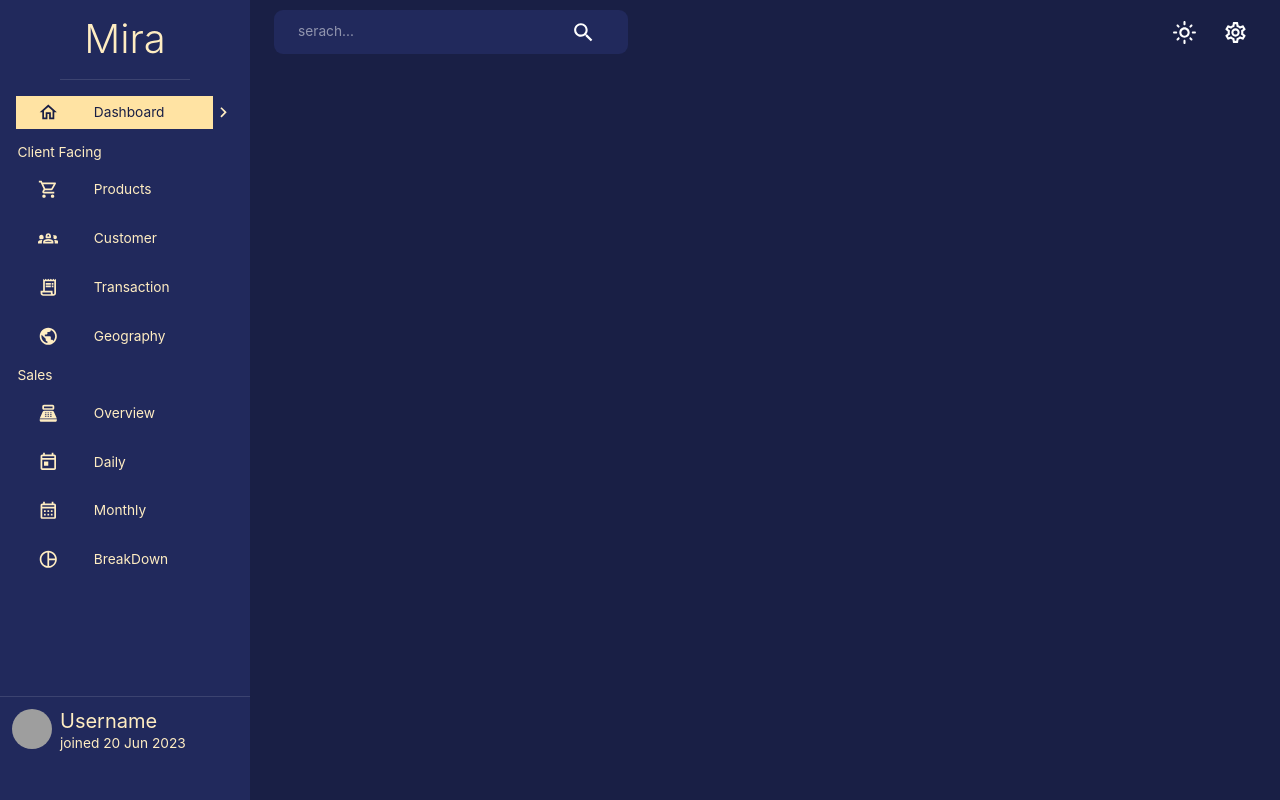
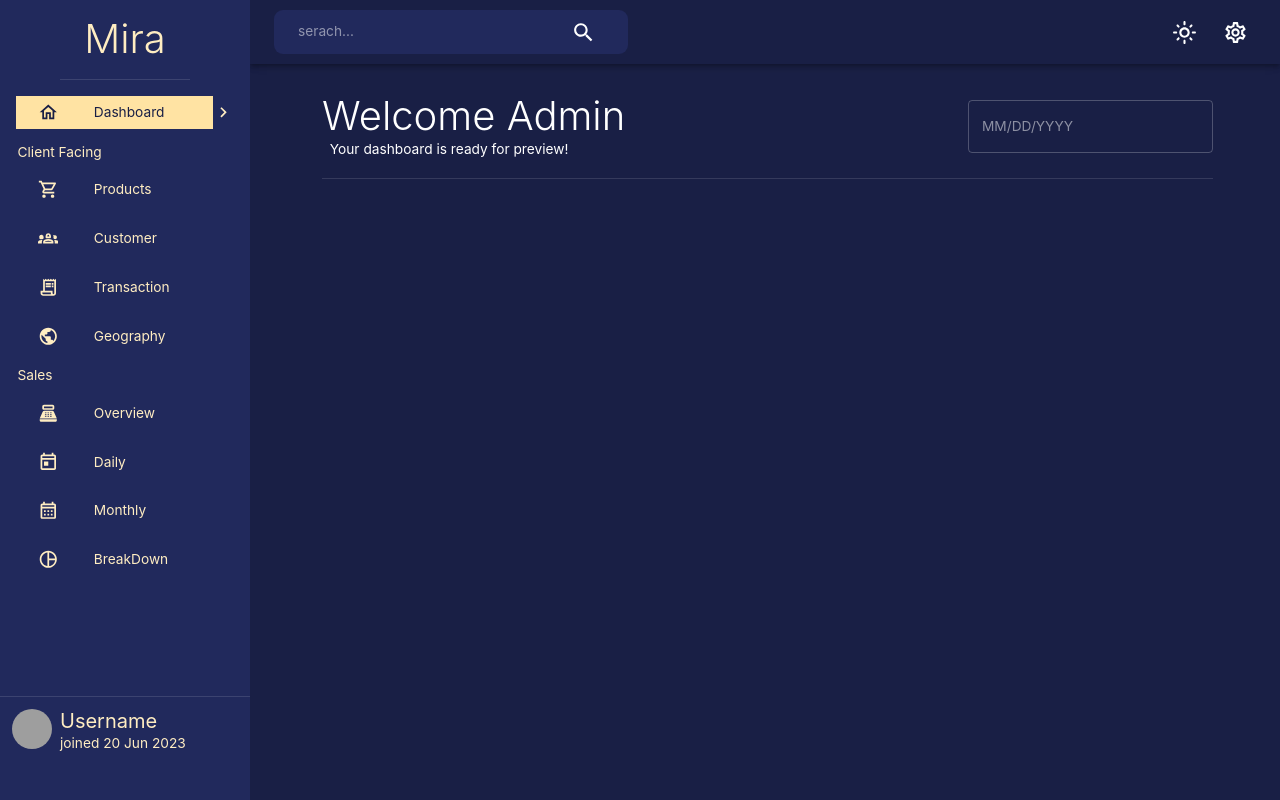
Before and after one commit to navneetthakor/miraadmin-app, a React (Create React App) app: page / in a window 1280 px wide. Built offline with nearby package versions, Linux system fonts and the light colour scheme; grey boxes are pictures that could not be loaded.

Commit message:
home Header set + Navbar sticky and shadow

```diff
--- a/package.json
+++ b/package.json
@@ -7,10 +7,12 @@
     "@emotion/styled": "^11.11.0",
     "@mui/icons-material": "^5.15.4",
     "@mui/material": "^5.15.4",
+    "@mui/x-date-pickers": "^6.19.0",
     "@reduxjs/toolkit": "^2.0.1",
     "@testing-library/jest-dom": "^5.17.0",
     "@testing-library/react": "^13.4.0",
     "@testing-library/user-event": "^13.5.0",
+    "dayjs": "^1.11.10",
     "react": "^18.2.0",
     "react-dom": "^18.2.0",
     "react-redux": "^9.0.4",
--- a/src/components/Navbar.js
+++ b/src/components/Navbar.js
@@ -34,9 +34,10 @@ export default function Navbar(props) {
   return (
     <AppBar
       sx={{
-        position: "static",
         background: "none",
-        boxShadow: "none",
+        position: "sticky",
+        right:0,
+        top: 0,
       }}
     >
       <Toolbar
--- a/src/scens/Home.js
+++ b/src/scens/Home.js
@@ -1,15 +1,56 @@
 import React from "react";
 import { Box, Typography, useTheme } from "@mui/material";
+import FlexBetween from "../components/FlexBetween";
+import { AdapterDayjs } from '@mui/x-date-pickers/AdapterDayjs';
+import { LocalizationProvider } from '@mui/x-date-pickers/LocalizationProvider';
+import { DatePicker } from '@mui/x-date-pickers/DatePicker';
+import { useOutletContext } from "react-router-dom";
 
-export default function Home() {
+export default function Home(props) {
   const theme = useTheme();
+  const isNonMobile = useOutletContext();
   return (
     <Box
       sx={{
         backgroundColor: theme.palette.background,
+        flexDirection: `${isNonMobile ? "column" : "column"}`,
+        paddingLeft: "7%",
       }}
     >
-      {/* <Typography sx={{m: "20px"}} variant="h1">Hello guy's</Typography> */}
+      {/* top header  */}
+      <Box
+        sx={{
+          padding: "3% 7% 2% 0%",
+        }}
+        >
+        <FlexBetween
+        sx={{
+          borderBottom: "1px solid",
+          borderColor: "divider",
+          paddingBottom: `${isNonMobile ? "2%" : "5%"}`
+        }}
+        >
+          <Box
+            sx={{
+              width: `${isNonMobile ? "inherite" : "100%"}`,
+              display: "flex",
+              flexDirection: "column",
+              alignItems: `${isNonMobile ? "left" : "center"}`
+            }}
+          >
+            <Typography variant="h1">Welcome Admin</Typography>
+            <Typography>&nbsp; Your dashboard is ready for preview!</Typography>
+          </Box>
+
+          <Box display={`${isNonMobile ? "block" : "none"}`}>
+            <LocalizationProvider dateAdapter={AdapterDayjs}>
+              <DatePicker />
+            </LocalizationProvider>
+          </Box>
+        </FlexBetween>
+      </Box>
+
+      {/* card of top view */}
     </Box>
   );
 }
--- a/src/scens/RootLayout.js
+++ b/src/scens/RootLayout.js
@@ -10,7 +10,7 @@ export default function RootLayout() {
   const theme = useTheme();
 
   // whether device is mobile or not
-  const isNonMobile = useMediaQuery("(min-width: 770px)")
+  const isNonMobile = useMediaQuery("(min-width: 960px)")
   // for Sidebar
   const [isSidebarOpen, setIsSidebarOpen] = useState(true);
 
@@ -28,7 +28,7 @@ export default function RootLayout() {
         isSidebarOpen={isSidebarOpen}
         setIsSidebarOpen= {setIsSidebarOpen}
         />
-        <Outlet/>
+        <Outlet context={isNonMobile} />
       </Box>
     </Box>
   );
```
Also changed, not shown: 1 other file (tests, documents, lock files or other folders).
